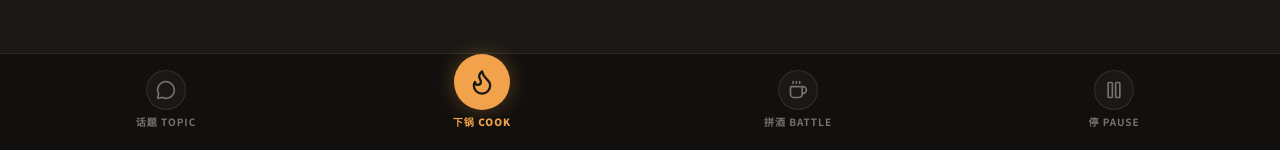
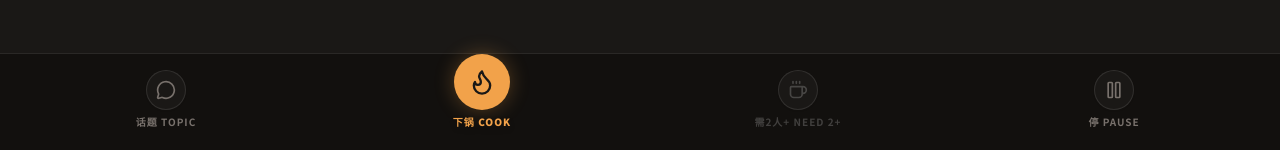
Before and after one commit to Stoic42/hotpot-match, a Next.js app: page /feed in a window 1280 px wide. Shown: the part 647-797 px from the top of the page. Built offline with nearby package versions, Linux system fonts and the light colour scheme.

Commit message:
fix(qa): ISSUE-005 — guard drink battle when fewer than 2 guests
Remove dead pool variable, guard early return when guests < 2,
and visually disable the battle button with a tooltip.

```diff
--- a/src/app/feed/page.tsx
+++ b/src/app/feed/page.tsx
@@ -954,8 +954,8 @@ function MainFeedInner() {
 
   // ── Drink battle ──
   const handleDrinkBattle = () => {
-    const pool = guests.length >= 2 ? guests : guests;
-    const [f1, f2] = pool.length >= 2 ? [pool[0], pool[1]] : [guests[0], guests[0]];
+    if (guests.length < 2) return;
+    const [f1, f2] = guests.length >= 2 ? [guests[0], guests[1]] : [guests[0], guests[0]];
     setPaused(true);
     setDrinkBattle({
       open: true, fighter1: f1, fighter2: f2, hp1: 100, hp2: 100,
@@ -1138,11 +1138,13 @@ function MainFeedInner() {
           </motion.button>
 
           <motion.button whileTap={{ scale: 0.93 }} onClick={handleDrinkBattle}
-            className="flex-1 flex flex-col items-center justify-center space-y-1 text-[#78716C] hover:text-[#F5F1E8] transition-colors">
+            className={`flex-1 flex flex-col items-center justify-center space-y-1 transition-colors ${
+              guests.length < 2 ? "text-white/20 cursor-not-allowed" : "text-[#78716C] hover:text-[#F5F1E8]"
+            }`}>
             <div className="w-10 h-10 rounded-full bg-[#1A1816] border border-white/10 flex items-center justify-center shadow-sm">
               <Coffee className="w-5 h-5" />
             </div>
-            <span className="text-[10px] font-bold uppercase tracking-widest">拼酒 Battle</span>
+            <span className="text-[10px] font-bold uppercase tracking-widest">{guests.length < 2 ? "需2人+ Need 2+" : "拼酒 Battle"}</span>
           </motion.button>
 
           <motion.button whileTap={{ scale: 0.95 }} onClick={() => setPaused((p) => !p)}
```
